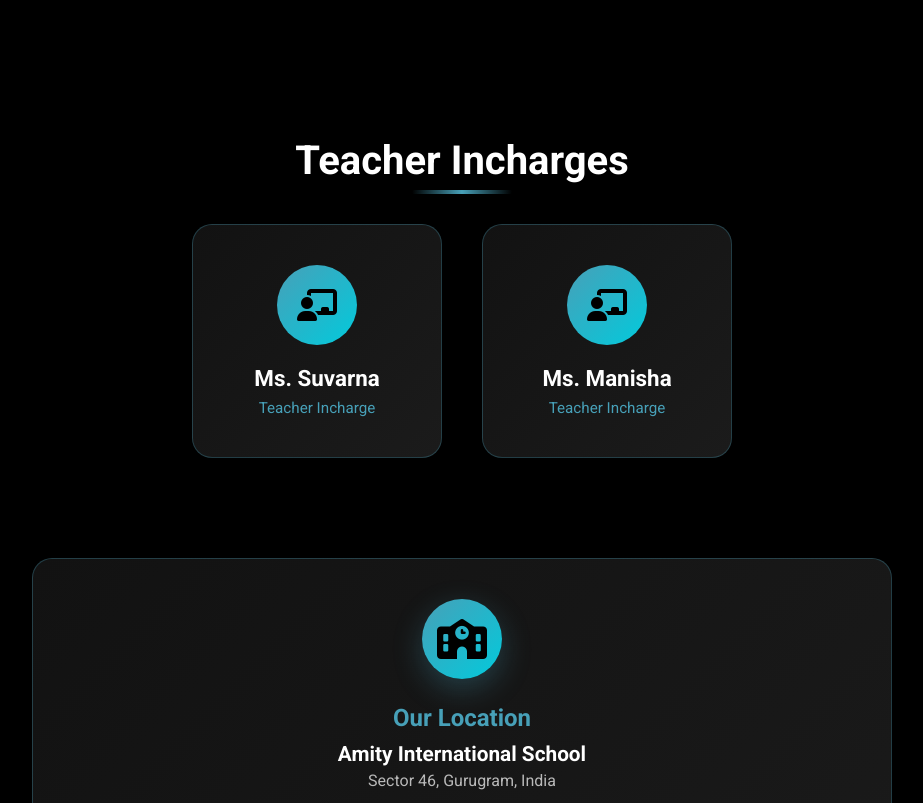
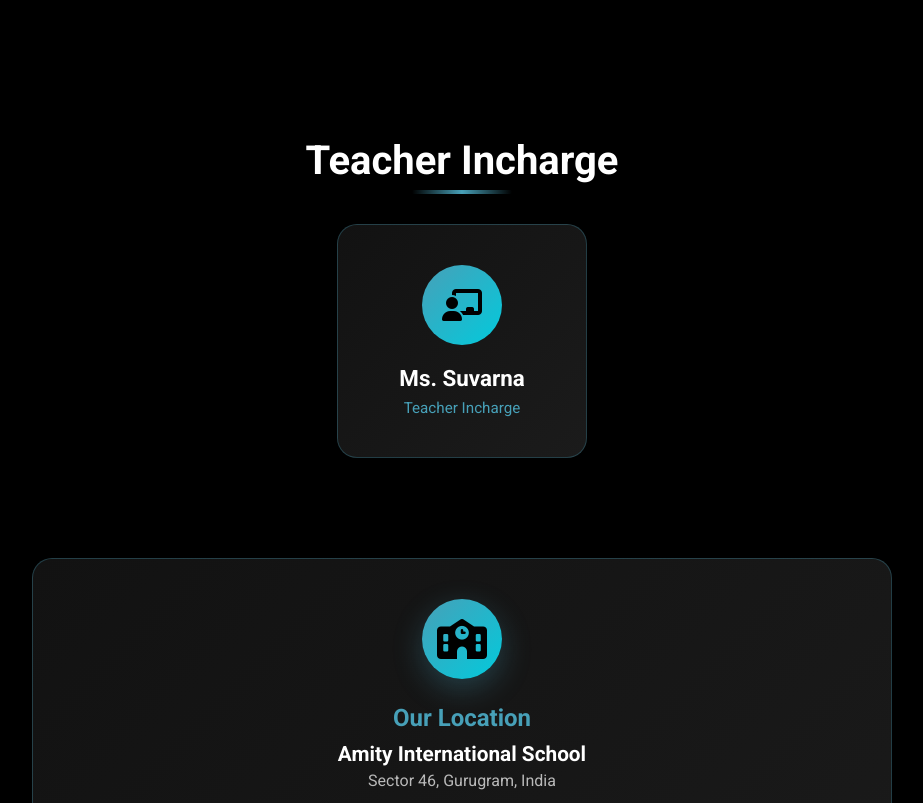
Before and after one commit to AtharvM02222/Robo-Nexus-Website-Dev, a plain HTML site: page src/html/contact.html in a window 1280 px wide. Shown: the part 960-1763 px from the top of the page, without its empty margins (178-1101 px from the left). Drawn offline with nearby package versions, Linux system fonts and the light colour scheme.

Commit message:
Update teacher incharge section in contact page
Changed section title from 'Teacher Incharges' to 'Teacher Incharge' and removed Ms. Manisha from the teacher cards, leaving only Ms. Suvarna listed.

```diff
--- a/src/html/contact.html
+++ b/src/html/contact.html
@@ -109,20 +109,13 @@
 
       <!-- TEACHER INCHARGES SECTION -->
       <section class="teacher-section reveal">
-        <h2 class="section-title">Teacher Incharges</h2>
+        <h2 class="section-title">Teacher Incharge</h2>
         <div class="teacher-cards">
           <div class="teacher-card">
             <div class="teacher-icon">
               <i class="fas fa-chalkboard-teacher"></i>
             </div>
             <h3>Ms. Suvarna</h3>
-            <p>Teacher Incharge</p>
-          </div>
-          <div class="teacher-card">
-            <div class="teacher-icon">
-              <i class="fas fa-chalkboard-teacher"></i>
-            </div>
-            <h3>Ms. Manisha</h3>
             <p>Teacher Incharge</p>
           </div>
         </div>
```
